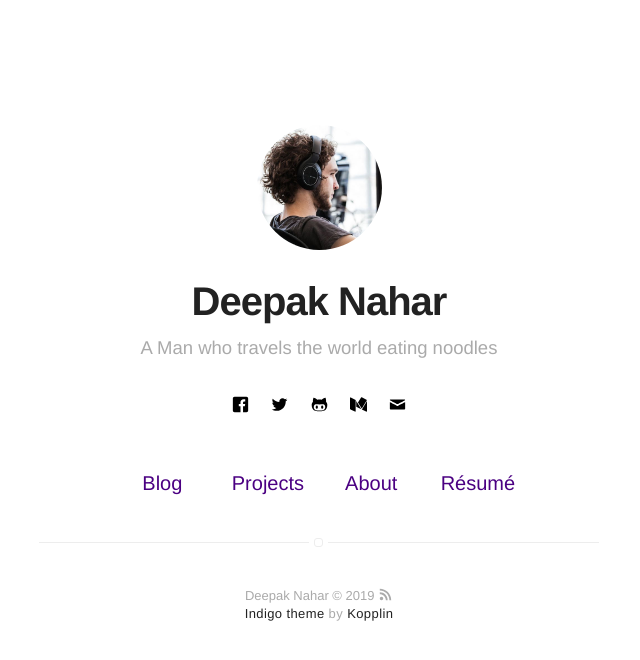
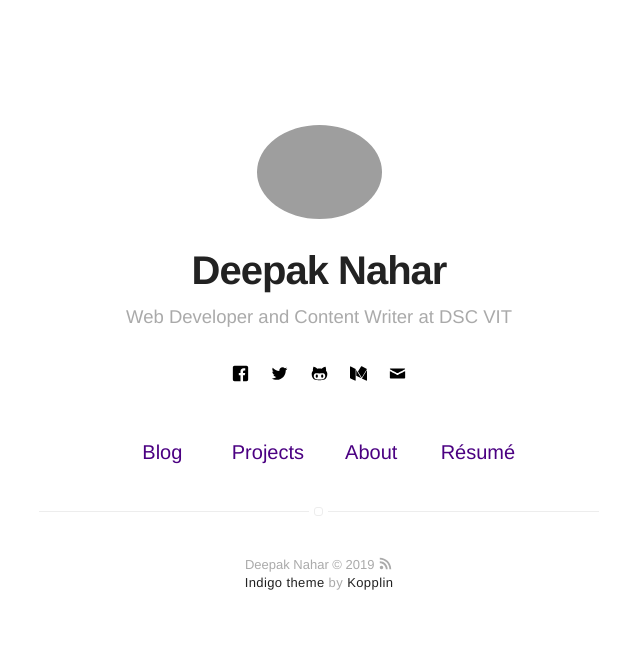
Before and after one commit to dn07/dn07.github.io, a Jekyll site: the page built from index.html, in a window 1280 px wide. Shown: the top 660 px of the page, without its empty margins (321-961 px from the left). Built offline with Jekyll 4.4.1, drawn with Linux system fonts in a browser that asks for light colours.

Commit message:
Update _config.yml

```diff
--- a/_config.yml
+++ b/_config.yml
@@ -1,6 +1,6 @@
 # main text of home
 name: Deepak Nahar
-bio: A Man who travels the world eating noodles
+bio: Web Developer and Content Writer at DSC VIT
 
 # twitter summary info
 description: A blog about technology and stuff related
@@ -8,7 +8,7 @@ description: A blog about technology and stuff related
 # if it's an external image, update below for true
 # better with square images
 external-image: false
-picture: assets/images/profile.jpg
+picture: https://drive.google.com/open?id=1N9CFceDARyIzB7hXcPT69E_GpzA1FkRX
 
 # If you want to include your resume, set to true
 # and specify source (external or local).
```
